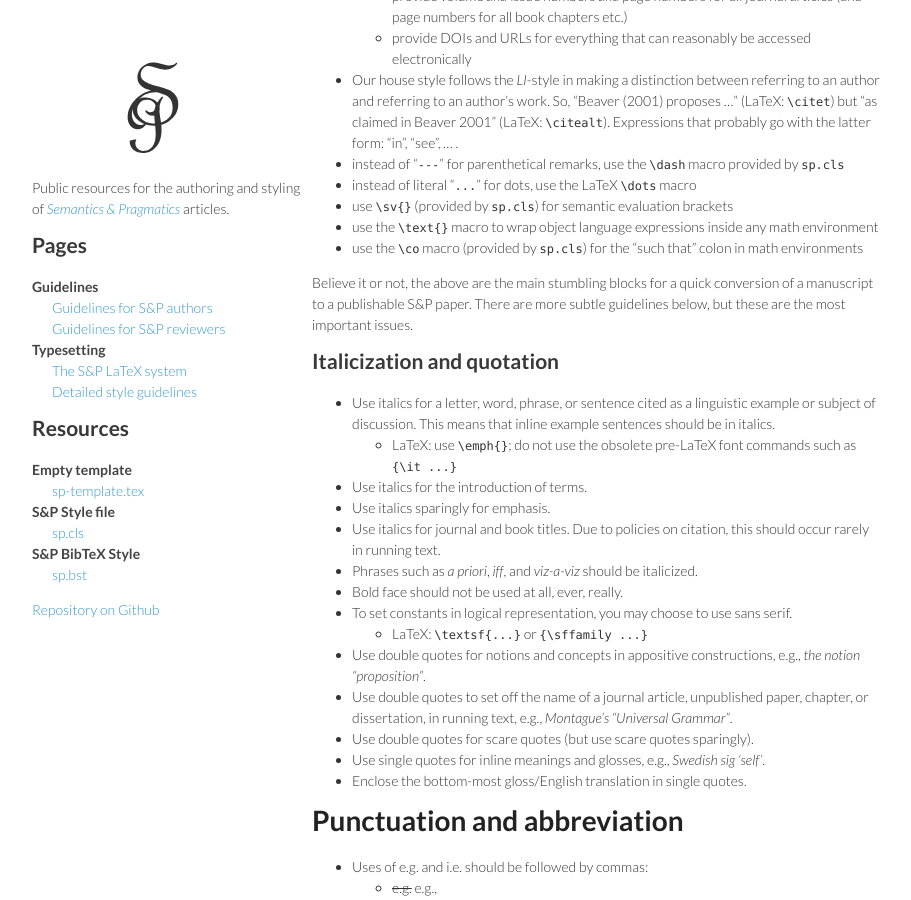
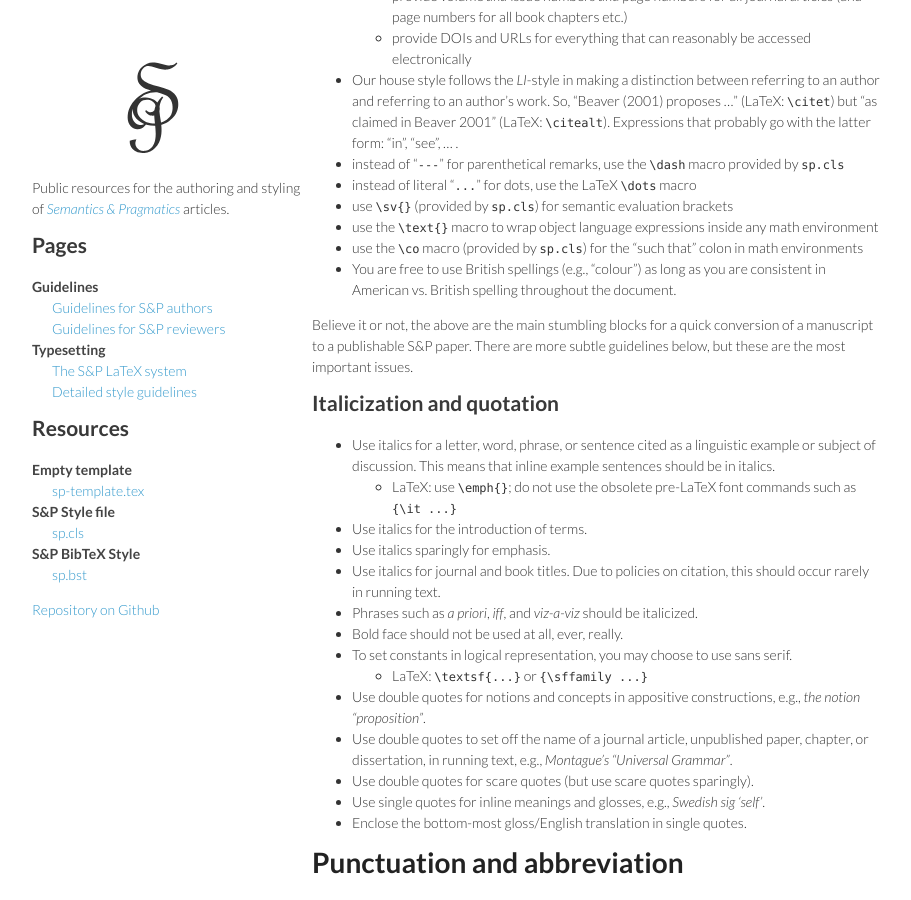
Before and after one commit to semprag/semprag.github.io, a Jekyll site: the page built from style.md, in a window 1280 px wide and 900 px high, scrolled down 595 px. Shown: the whole window, without its empty margins (178-1089 px from the left). Built offline with Jekyll 4.4.1, drawn with Linux system fonts in a browser that asks for light colours; some of the changed text lies outside the part shown.

Commit message:
Add style remarks on British spelling and volume+number instead of volume+issue

```diff
--- a/style.md
+++ b/style.md
@@ -27,6 +27,7 @@
 * use `\sv{}` (provided by `sp.cls`) for semantic evaluation brackets
 * use the `\text{}` macro to wrap object language expressions inside any math environment
 * use the `\co` macro (provided by `sp.cls`) for the "such that" colon in math environments
+* You are free to use British spellings (e.g., "colour") as long as you are consistent in American vs. British spelling throughout the document.
 
 Believe it or not, the above are the main stumbling blocks for a quick conversion of a manuscript to a publishable S&P paper. There are more subtle guidelines below, but these are the most important issues.
 
@@ -121,6 +122,7 @@
 - Whenever possible, include the DOI for the article. These are often hard to find, but [Google Scholar](http://scholar.google.com/) and [crossref.org/SimpleTextQuery](http://crossref.org/SimpleTextQuery/) can help.
   - DOIs should never end in periods, which can cause the DOI lookup to fail.
 - There is no need for the `\SortNoop{}` hack to sort non-ascii author names. Our bibliography style will handle these automatically.
+- Use `volume` (the major specifier) and `number` (minor specifier) for articles, even if the journal calls the minor designator the "issue." <!-- Seems like the BibLaTeX should handle this, but it doesn't. - CB -->
 
 <!--
   I'm leaving these out because the sp.bst should handle it.
```
